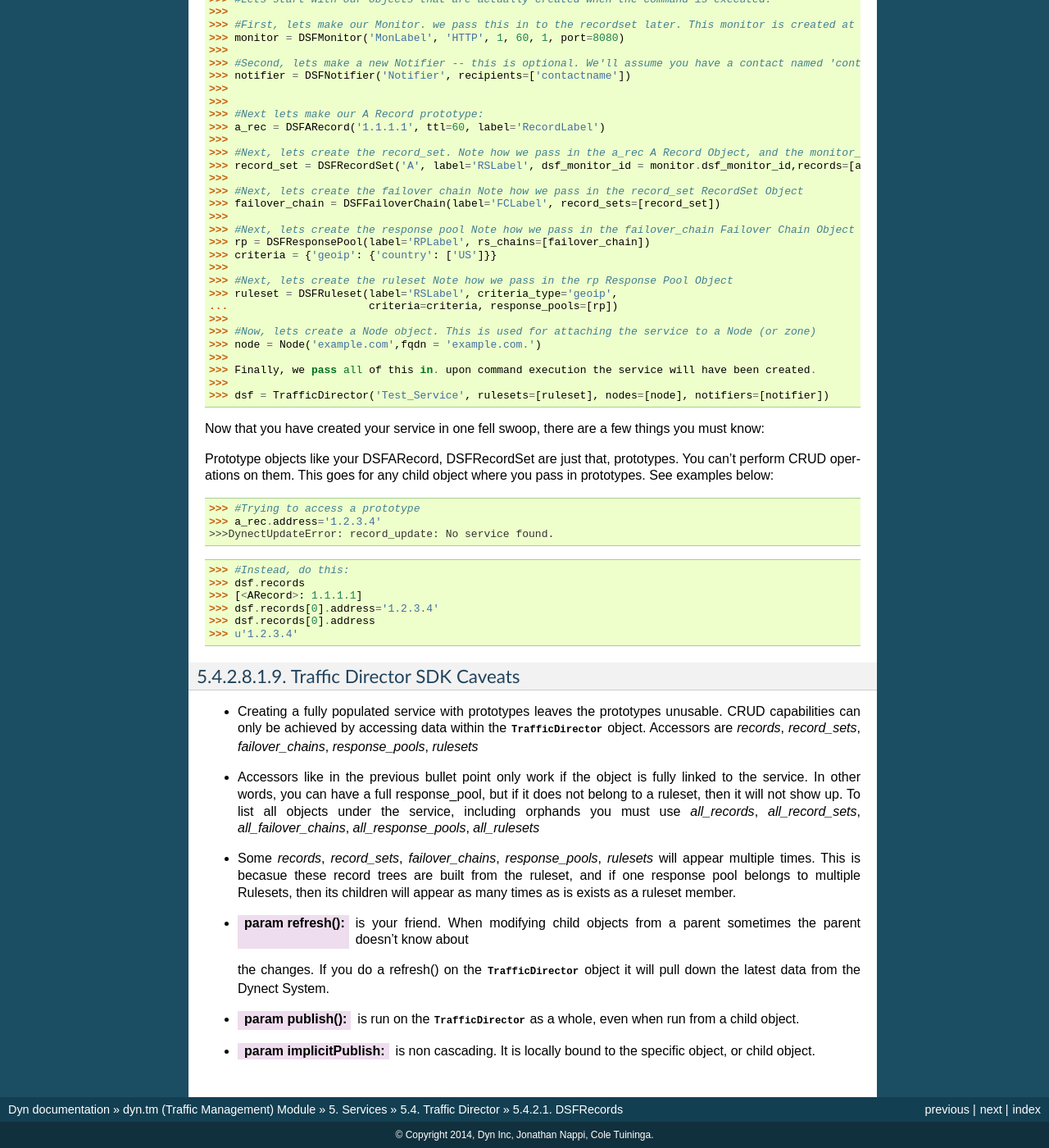
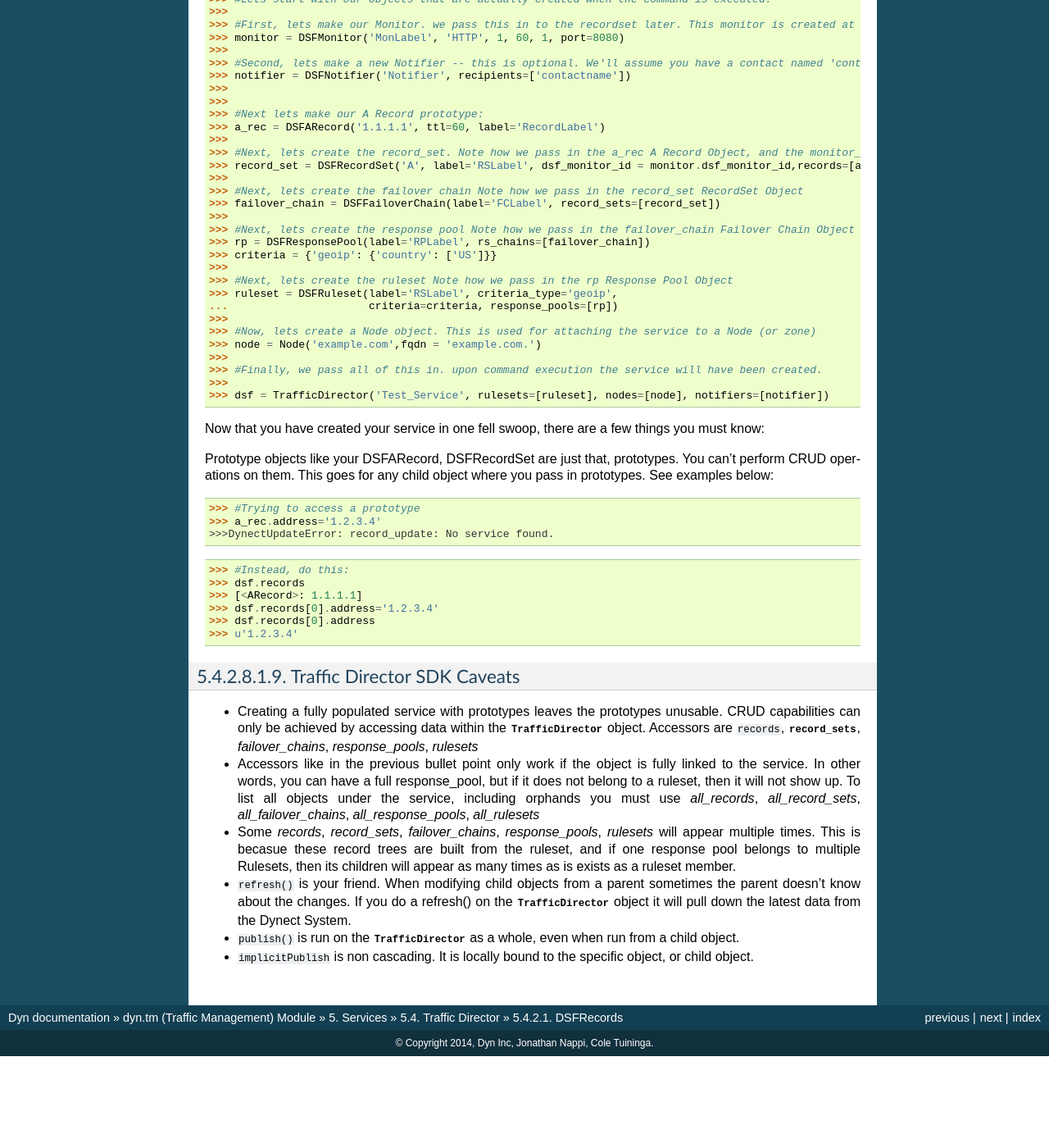
Before and after one commit to dyninc/dyn-python, a Sphinx documentation site: the page built from docs/tm/services/dsf/dsf.rst, in a window 1280 px wide and 1400 px high, scrolled down 15445 px. Shown: the whole window at 82% size. Built offline with Sphinx 7.4.7, drawn with Linux system fonts in a browser that asks for light colours; pages that are not in the unit, such as notebooks, are missing from menus; the version number could not be read and is left out; cross-references to code outside the pages are shown as plain code; after the commit the page ends 16733 px from its top, so only the background shows below that.

Commit message:
doc improvements, unicode support for IDs

```diff
--- a/docs/tm/services/dsf/dsf.rst
+++ b/docs/tm/services/dsf/dsf.rst
@@ -804,7 +804,7 @@ dyn.tm System and how to edit some of the fields using the returned
     >>> #Now, lets create a Node object. This is used for attaching the service to a Node (or zone)
     >>> node = Node('example.com',fqdn = 'example.com.')
     >>>
-    >>> Finally, we pass all of this in. upon command execution the service will have been created.
+    >>> #Finally, we pass all of this in. upon command execution the service will have been created.
     >>>
     >>> dsf = TrafficDirector('Test_Service', rulesets=[ruleset], nodes=[node], notifiers=[notifier])
 
@@ -831,7 +831,7 @@ Traffic Director SDK Caveats
 *  Creating a fully populated service with prototypes leaves the prototypes unusable.
    CRUD capabilities can only be achieved   by accessing data within the
    :class:`TrafficDirector` object.
-   Accessors are `records`, `record_sets`, `failover_chains`, `response_pools`, `rulesets`
+   Accessors are :param:`records`, :mod:`record_sets`, `failover_chains`, `response_pools`, `rulesets`
 
 *  Accessors like in the previous bullet point only work if the object is fully linked to the service.
    In other words, you can have a full response_pool, but if it does not belong to a ruleset, then it will
@@ -843,10 +843,10 @@ Traffic Director SDK Caveats
    This is becasue these record trees are built from the ruleset, and if one response pool belongs to multiple
    Rulesets, then its children will appear as many times as is exists as a ruleset member.
 
-*  :param refresh(): is your friend. When modifying child objects from a parent sometimes the parent doesn't know about
+*  :param:`refresh()` is your friend. When modifying child objects from a parent sometimes the parent doesn't know about
    the changes. If you do a refresh() on the :class:`TrafficDirector` object it will pull down the latest data
    from the Dynect System.
 
-*  :param publish(): is run on the :class:`TrafficDirector` as a whole, even when run from a child object.
+*  :param:`publish()` is run on the :class:`TrafficDirector` as a whole, even when run from a child object.
 
-*  :param implicitPublish: is non cascading. It is locally bound to the specific object, or child object.
+*  :param:`implicitPublish` is non cascading. It is locally bound to the specific object, or child object.
```
Also changed, not shown: docs/tm/services/dsf.rst (+13 -0 lines), 1 other file.
